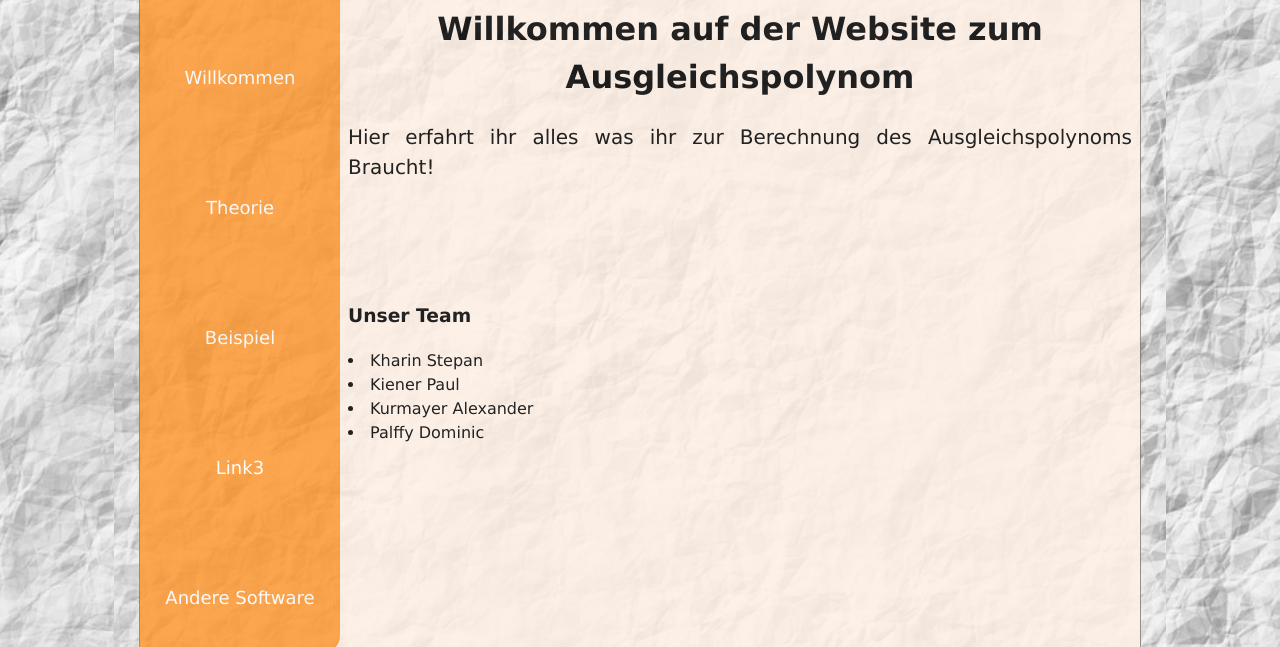
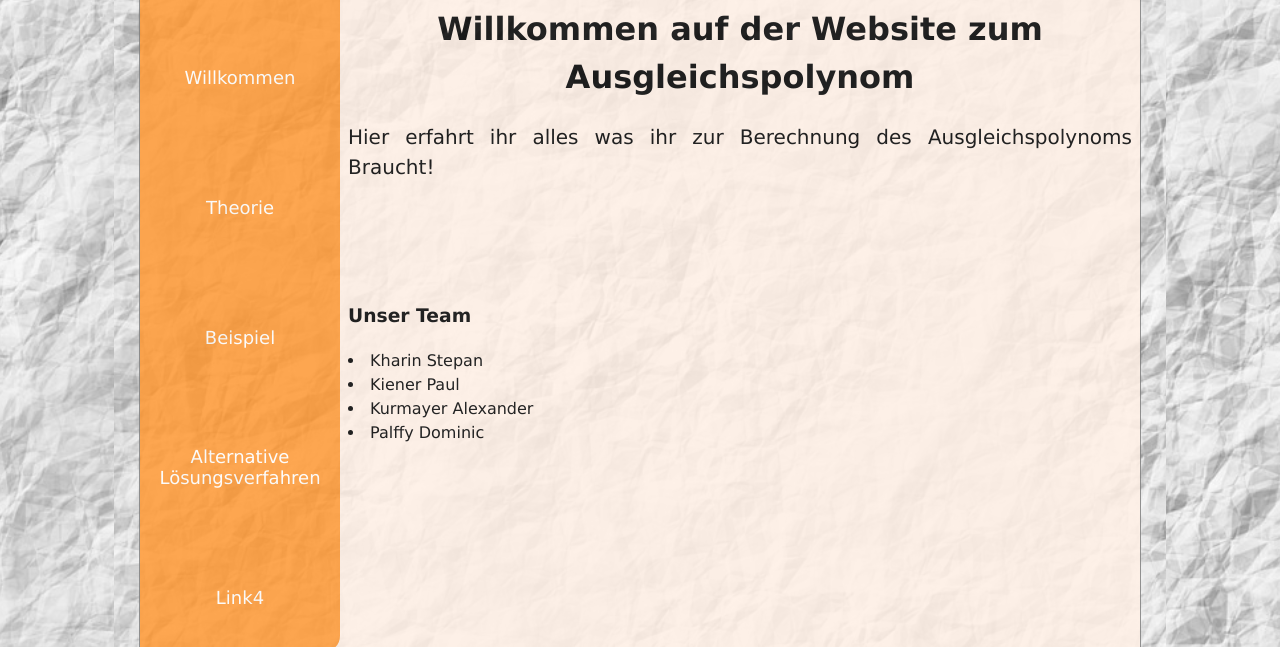
Before and after one commit to Disturbatio/Quadratische_Optimierung, a plain HTML site: page website/index.html in a window 1280 px wide. Shown: the part 153-800 px from the top of the page. Drawn offline with Linux system fonts and the light colour scheme.

Commit message:
Update index.html

```diff
--- a/website/index.html
+++ b/website/index.html
@@ -18,7 +18,8 @@
         <div><button onclick="load_welcome()">Willkommen</button></div>
         <div><button onclick="load_theory()">Theorie</button></div>
         <div><button onclick="load_example()">Beispiel</button></div>
-        <div><button onclick="load_error()">Link3</button></div>
+        <div><button onclick="load_alternative()">Alternative Lösungsverfahren</button></div>
+        <div><button onclick="load_error()">Link4</button></div>
         <div><button id="last" onclick="load_other()">Andere Software</button></div>
 
         </ul>
@@ -39,9 +40,13 @@
         function load_other(){
            document.getElementById("content").innerHTML='<object type="text/html" data="other.html" ></object>';
         }
+        function load_alternative(){
+           document.getElementById("content").innerHTML='<object type="text/html" data="alternative.html" ></object>';
+        }
         function load_error(){
            document.getElementById("content").innerHTML='<object type="text/html" data="nocontent.html" ></object>';
         }
+
     </script>
 </body>
 </html>
```
